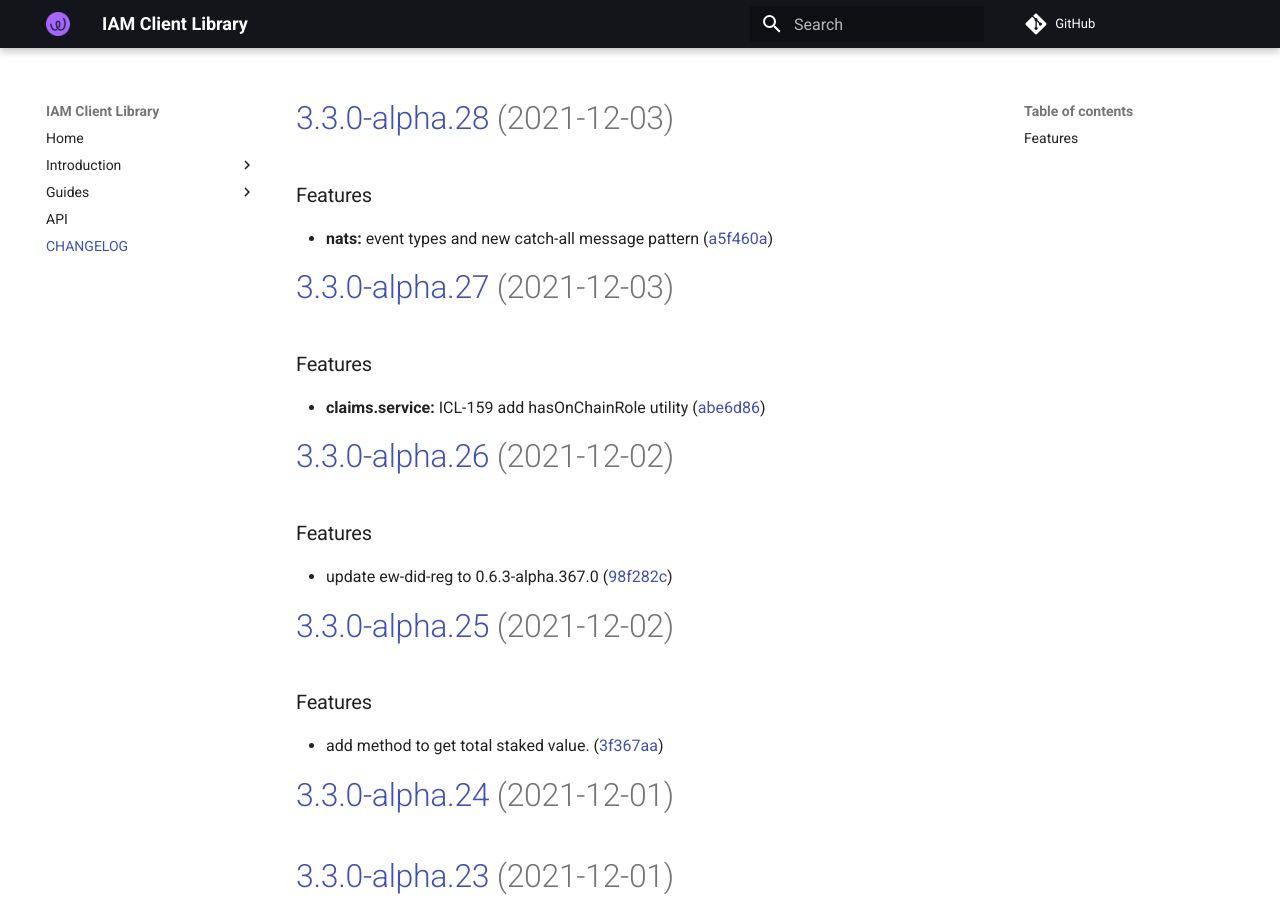
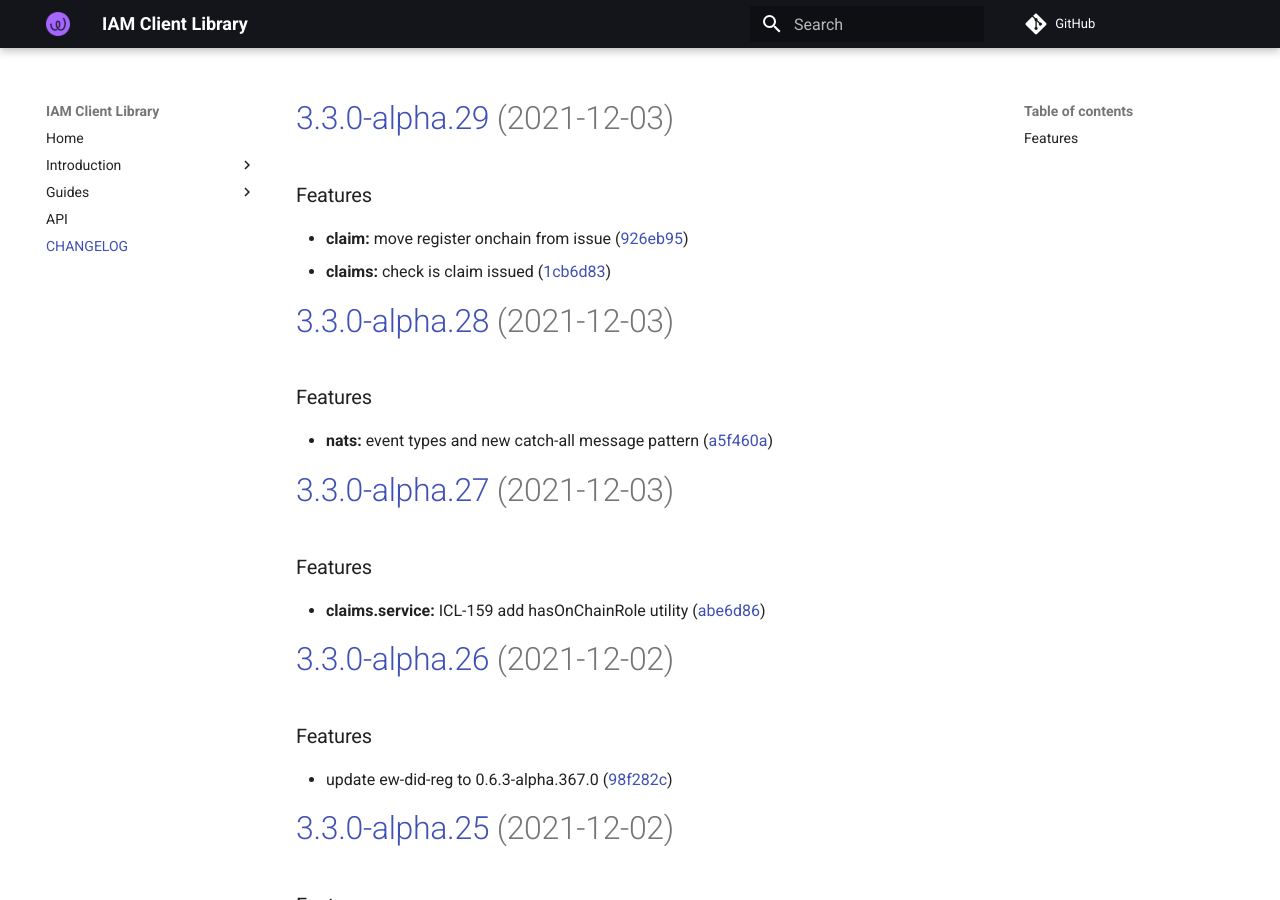
Before and after one commit to energywebfoundation/iam-client-lib, an MkDocs documentation site: the page built from docs/CHANGELOG.md, in a window 1280 px wide and 900 px high. Built offline with MkDocs 1.6.1 and Material for MkDocs 9.7.7, drawn with Linux system fonts in a browser that asks for light colours; comment, search, counter and statistics services are not loaded.

Commit message:
chore(release): 3.3.0-alpha.29 [skip ci]
# [3.3.0-alpha.29](https://github.com/energywebfoundation/iam-client-lib/compare/v3.3.0-alpha.28...v3.3.0-alpha.29) (2021-12-03)

### Features

* **claim:** move register onchain from issue ([926eb95](https://github.com/energywebfoundation/iam-client-lib/commit/926eb95c094ef5ddb7c3f67a500134262a6658c2))
* **claims:** check is claim issued ([1cb6d83](https://github.com/energywebfoundation/iam-client-lib/commit/1cb6d83f3ec9a9b804d3ae89ea4a8ccc5d3d1a4f))

```diff
--- a/docs/CHANGELOG.md
+++ b/docs/CHANGELOG.md
@@ -1,3 +1,11 @@
+# [3.3.0-alpha.29](https://github.com/energywebfoundation/iam-client-lib/compare/v3.3.0-alpha.28...v3.3.0-alpha.29) (2021-12-03)
+
+
+### Features
+
+* **claim:** move register onchain from issue ([926eb95](https://github.com/energywebfoundation/iam-client-lib/commit/926eb95c094ef5ddb7c3f67a500134262a6658c2))
+* **claims:** check is claim issued ([1cb6d83](https://github.com/energywebfoundation/iam-client-lib/commit/1cb6d83f3ec9a9b804d3ae89ea4a8ccc5d3d1a4f))
+
 # [3.3.0-alpha.28](https://github.com/energywebfoundation/iam-client-lib/compare/v3.3.0-alpha.27...v3.3.0-alpha.28) (2021-12-03)
 
 
--- a/package.json
+++ b/package.json
@@ -1,6 +1,6 @@
 {
     "name": "iam-client-lib",
-    "version": "3.3.0-alpha.28",
+    "version": "3.3.0-alpha.29",
     "description": "Library for Decentralized Identity and Access Management",
     "main": "dist/index.js",
     "module": "dist/index.esm.js",
```
